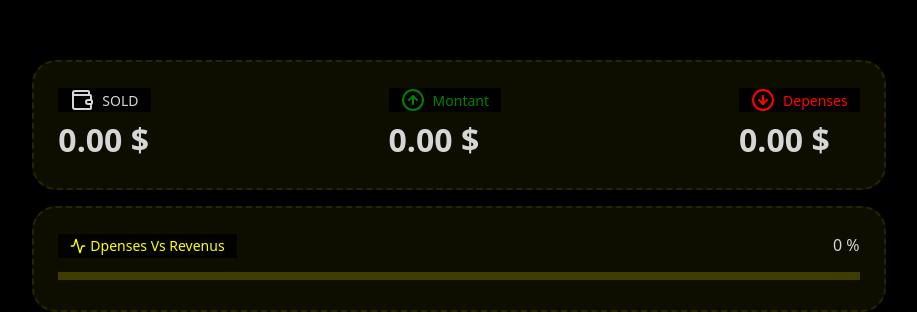
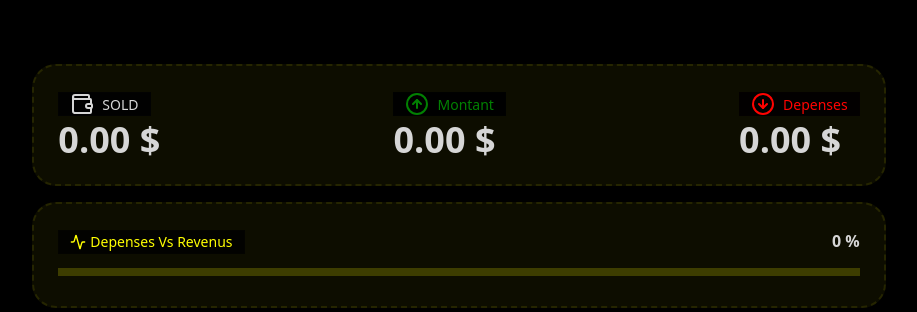
Before and after one commit to JuniorD13/Gestion-des-depenses, a Next.js app in the folder frontend/: page / in a window 1280 px wide. Shown: the part 157-469 px from the top of the page, without its empty margins (181-1098 px from the left). Built offline with nearby package versions, Linux system fonts and the light colour scheme; no server answers.

Commit message:
23/09/25

```diff
--- a/frontend/app/page.tsx
+++ b/frontend/app/page.tsx
@@ -115,7 +115,7 @@ export default function Home() {
               SOLD
             </div>
           </div>
-          <div className="stat-value">{balance.toFixed(2)} $</div>
+          <div className="font-extrabold text-4xl">{balance.toFixed(2)} $</div>
         </div>
         <div className="flex flex-col gap-1">
           <div>
@@ -124,7 +124,7 @@ export default function Home() {
               Montant
             </div>
           </div>
-          <div className="stat-value">{income.toFixed(2)} $</div>
+          <div className="font-extrabold text-4xl">{income.toFixed(2)} $</div>
         </div>
         <div className="flex flex-col gap-1">
           <div>
@@ -133,7 +133,7 @@ export default function Home() {
               Depenses
             </div>
           </div>
-          <div className="stat-value">{expense.toFixed(2)} $</div>
+          <div className="font-extrabold text-4xl">{expense.toFixed(2)} $</div>
         </div>
       </div>
 
@@ -142,10 +142,10 @@ export default function Home() {
           <div>
             <div className="badge badge-soft badge-warning gap-1">
               <Activity className="w-4 h-4" />
-              Dpenses Vs Revenus
+              Depenses Vs Revenus
             </div>
           </div>
-          <div>{ratio} %</div>
+          <div className='font-bold'>{ratio} %</div>
         </div>
         <progress
           className="progress progress-warning w-full"
@@ -235,7 +235,7 @@ export default function Home() {
               <input
                 type="number"
                 name="number"
-                placeholder="Revenus ou Depense "
+                placeholder="(Revenus) ou (- Depense) "
                 value={amount}
                 onChange={(e) =>
                   setAmount(e.target.value === "" ? "" : Number(e.target.value))
@@ -246,7 +246,7 @@ export default function Home() {
           </div>
 
           <button
-            className='btn bg-amber-300  font-semibold text-black mt-4 w-full'
+            className="btn bg-amber-300  font-semibold text-black mt-4 w-full"
             onClick={addTransactions}
             disabled={loading}
           >
```
Also changed, not shown: 1 other file (tests, documents, lock files or other folders).
